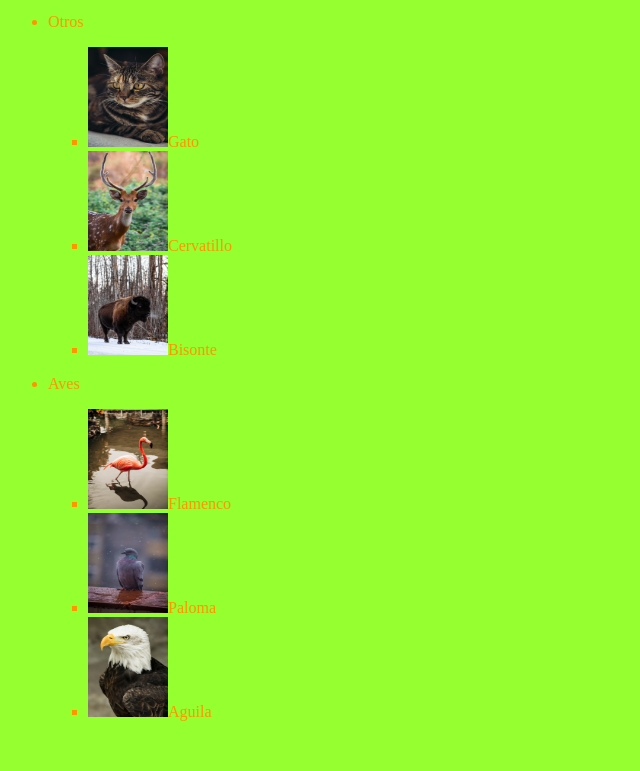
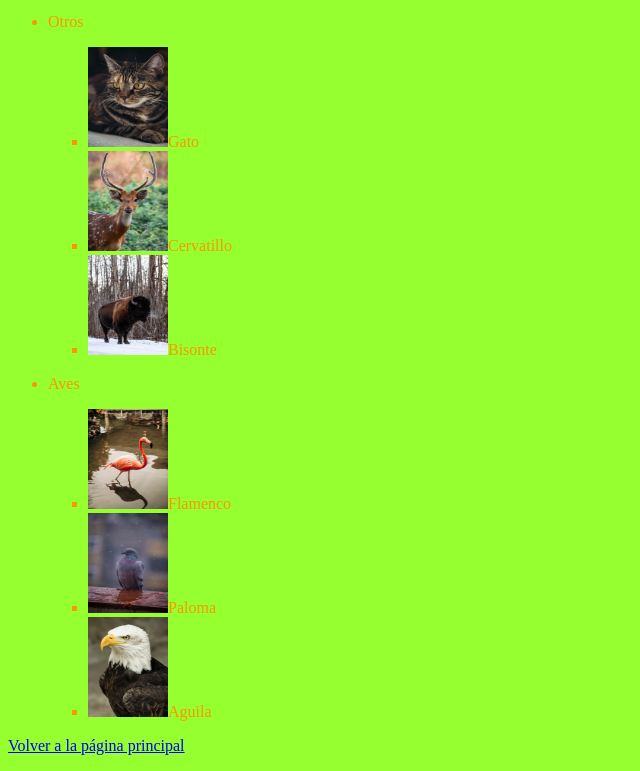
Before and after one commit to AsierAmirSamael/AsierAmirSamael.github.io, a plain HTML site: page paginas/ASIER Ejercicio 7/index.html in a window 1280 px wide. Shown: the part 371-1142 px from the top of the page, without its empty margins (0-640 px from the left). Before the commit the page ends 1108 px from the top, so only its background shows below. Drawn offline with Linux system fonts and the light colour scheme.

Commit message:
Update index.html

```diff
--- a/paginas/ASIER Ejercicio 7/index.html
+++ b/paginas/ASIER Ejercicio 7/index.html
@@ -33,5 +33,6 @@
 				<li><img height = 100 width = 80 src = "imagenes/Aguila.jpg"/>Aguila</li>
 			</ul>
 		</ul>
+		<p><a href="../../index.html">Volver a la página principal</a></p>
 	</body>
 </html>
```
